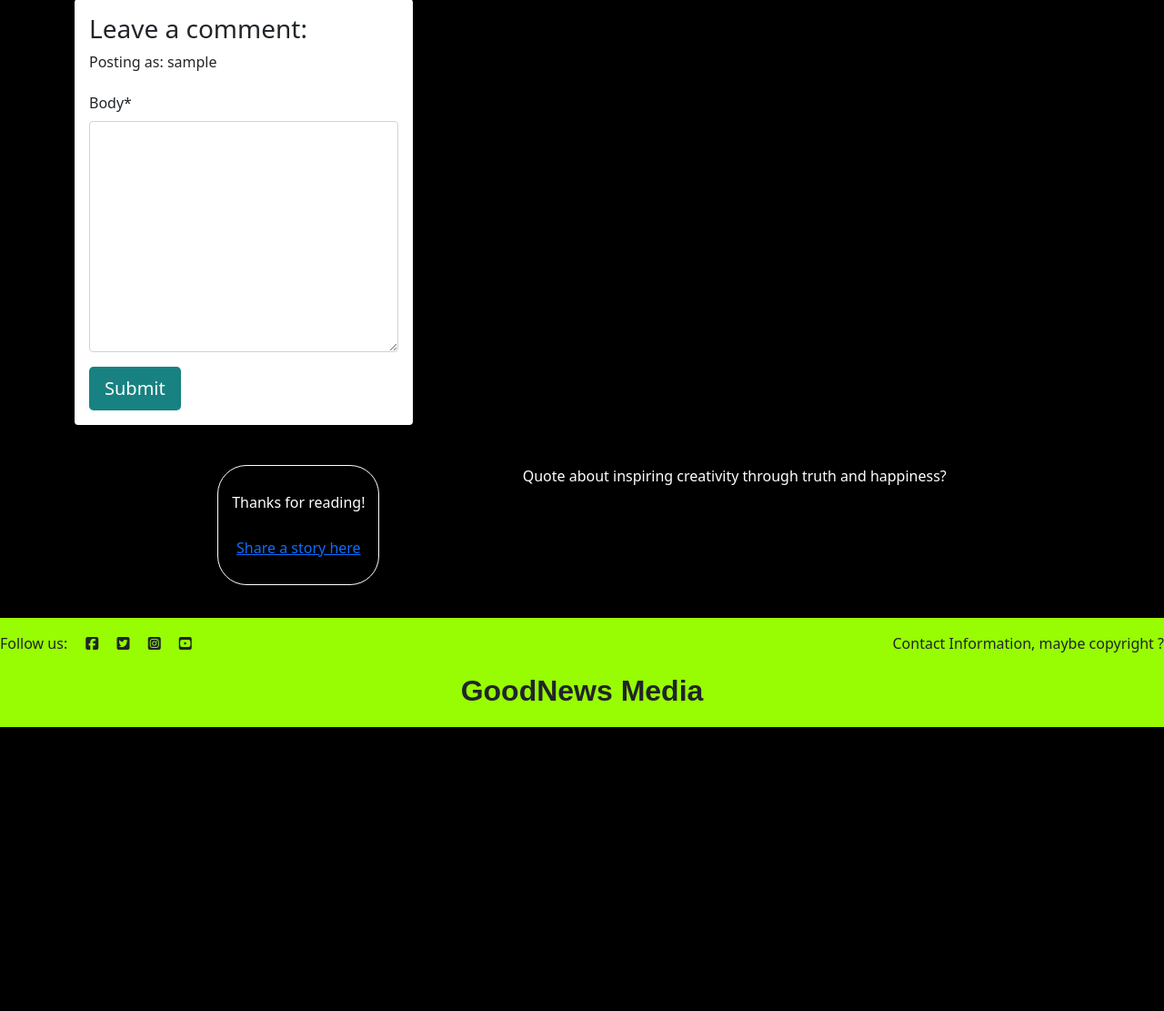
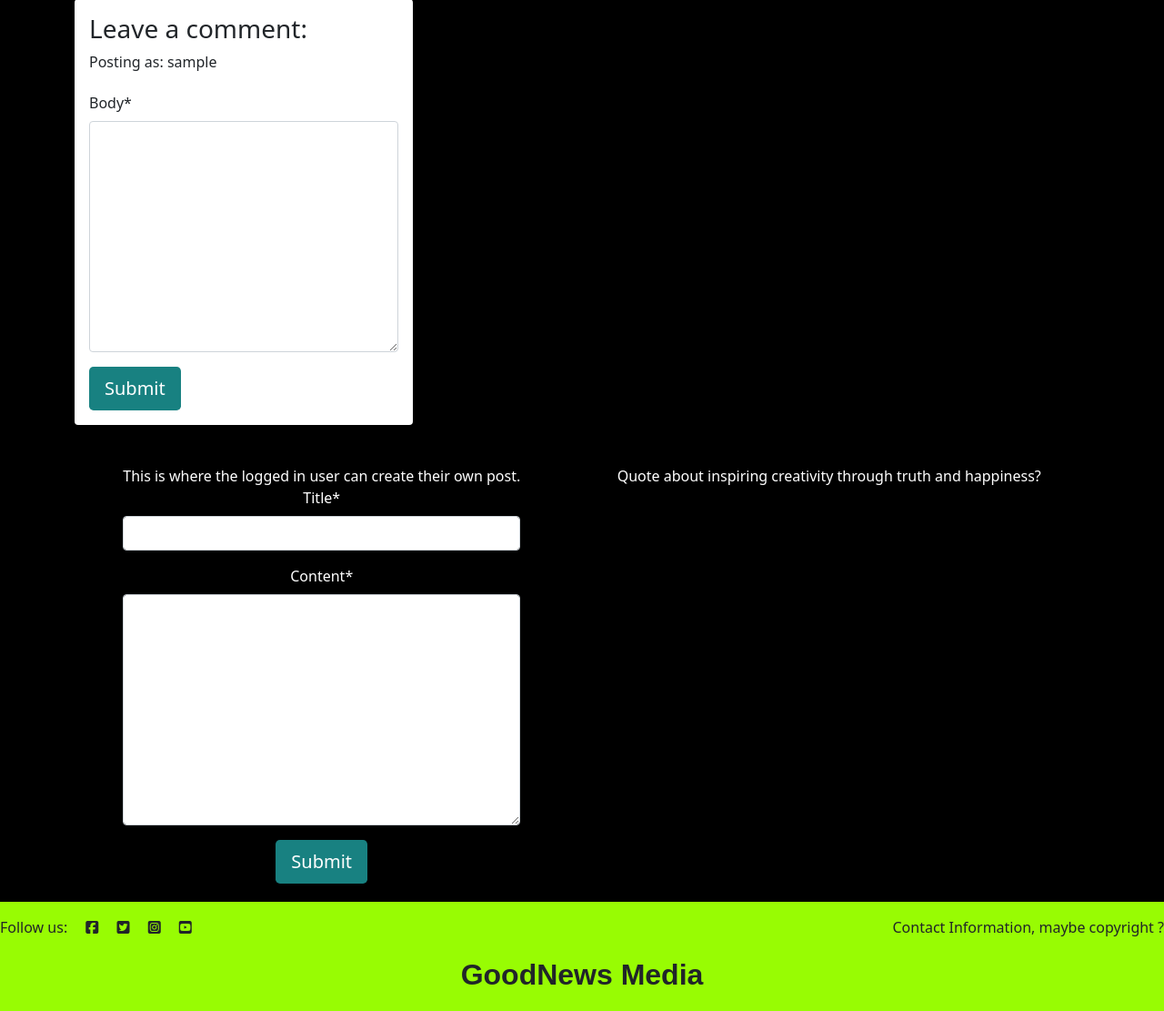
Before and after one commit to FernVR/GoodNewsBlog, a Django app: template blog/templates/blog/post_detail.html in a window 1280 px wide. Shown: the part 614-1725 px from the top of the page at 91% size. Before the commit the page ends 1413 px from the top, so only its background shows below. Run offline with Django 4.2, Linux system fonts and the light colour scheme; the template is opened without the code that fills it: values that come from a table or form of the project are taken from there, others are empty; the visitor is signed in with stand-in values (Sample User, id 1); some libraries are stand-ins or nearby versions; some web fonts are replaced.

Commit message:
add basic user post form to post detail html

```diff
--- a/blog/forms.py
+++ b/blog/forms.py
@@ -1,4 +1,4 @@
-from .models import Comment
+from .models import Comment, Post
 from django import forms
 
 
@@ -6,3 +6,9 @@ class CommentForm(forms.ModelForm):
     class Meta:
         model = Comment
         fields = ('body',)
+
+
+class UserPostForm(forms.ModelForm):
+    class Meta:
+        model = Post
+        fields = ('title', 'content',)
--- a/blog/templates/blog/post_detail.html
+++ b/blog/templates/blog/post_detail.html
@@ -72,6 +72,7 @@
             </div>
         </div>
     </div>
+
     <!-- Creating New Comments -->
     <div class="col-md-4 card mb-4 mt-3">
         <div class="card-body">
@@ -88,16 +89,25 @@
             {% endif %}
         </div>
     </div>
+
+    <!-- Creating User Posts -->
     <div class="row">
         <div class="col-12 d-flex add-post-content">
+            {% if user.is_authenticated %}
+            <div>
+                This is where the logged in user can create their own post.
+                <form id="userPostForm" method="post">
+                    {{ user_post_form | crispy }}
+                    {% csrf_token %}
+                    <button id="submitButton" type="submit" class="btn btn-signup btn-lg">Submit</button>
+                </form>
+
+
+            </div>
+            {% else %}
             <p class="add-post-link-box">
                 Thanks for reading! <br>
-                {% if user.is_authenticated %}
-                <a href="#" class="add-post-link">
-                    Share a story here
-                </a>
-                {% else %}
-                <a href="#">
+                <a href="{% url 'account_signup' %}">
                     Sign Up to share your own story
                 </a>
                 {% endif %}
```
Also changed, not shown: blog/templates/blog/user_post.html (added, +7 -0 lines), blog/views.py (+14 -1 lines).
